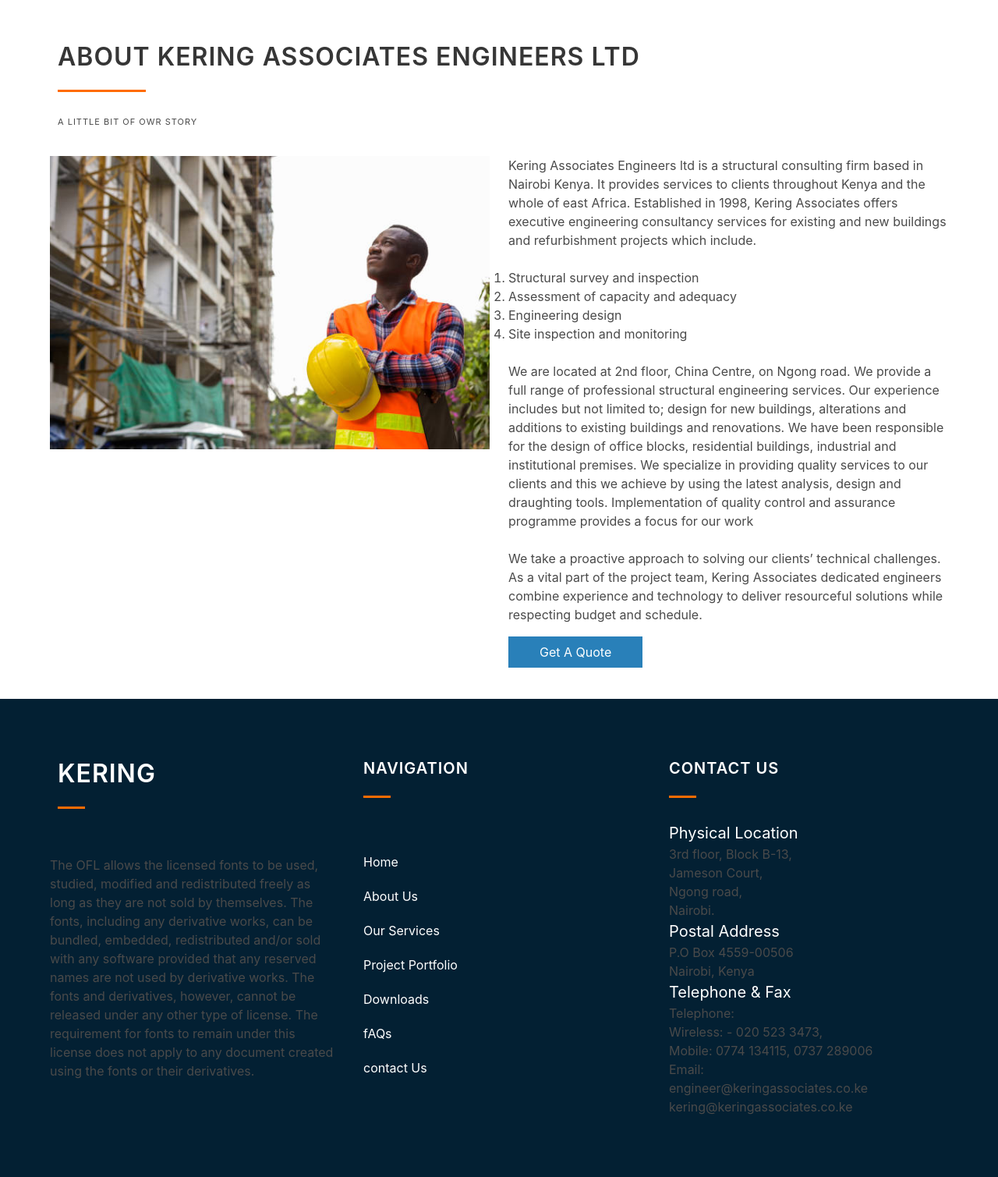
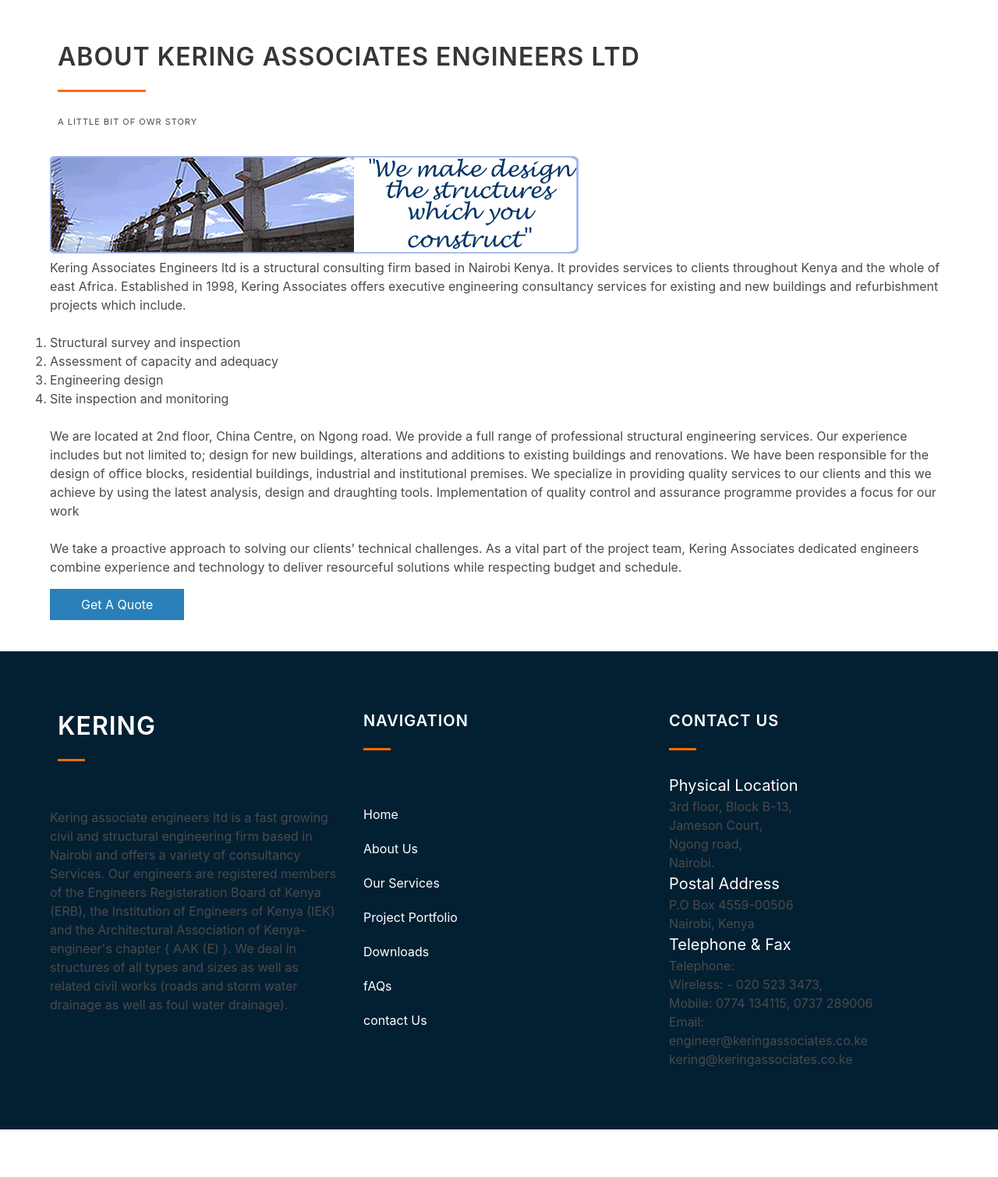
Before and after one commit to anwar254/kerinaga_associates, a PHP site: page /about.php in a window 1280 px wide. Shown: the part 323-1832 px from the top of the page at 78% size. After the commit the page ends 1771 px from the top, so only its background shows below. Run offline with PHP 8.4, Linux system fonts and the light colour scheme.

Commit message:
edited about page

```diff
--- a/about.php
+++ b/about.php
@@ -23,14 +23,9 @@ include_once "header.php";
           </p>
       </div>
     </div>
-
-    <div class="columns">
-      <div class="column">
     <div class="about-img">
-          <img src="../images/671124150-612x612.jpg" alt="about image" />
+      <img src="images/sg_structure2.gif" alt="about image" />
     </div>
-      </div>
-      <div class="column">
     <div class="about-text">
       <p>
         Kering Associates Engineers ltd is a structural consulting firm based in Nairobi Kenya. It provides services to clients throughout Kenya and the whole of east Africa.
@@ -65,8 +60,6 @@ include_once "header.php";
       </div>
     </div>
   </div>
-    </div>
-  </div>
 </section>
 
 <?php
--- a/footer.php
+++ b/footer.php
@@ -8,14 +8,11 @@
                       <div class="k-title-line"></div>
                   </div>
                 </div>
-                <p>The OFL allows the licensed fonts to be used, studied, modified and
-      redistributed freely as long as they are not sold by themselves. The
-      fonts, including any derivative works, can be bundled, embedded,
-      redistributed and/or sold with any software provided that any reserved
-      names are not used by derivative works. The fonts and derivatives,
-      however, cannot be released under any other type of license. The
-      requirement for fonts to remain under this license does not apply
-      to any document created using the fonts or their derivatives.</p>
+                <p>Kering associate engineers ltd is a fast growing civil and structural engineering firm based in Nairobi and offers a variety of consultancy Services.
+
+                Our engineers are registered members of the Engineers Registeration Board of Kenya (ERB), the Institution of Engineers of Kenya (IEK) and the Architectural Association of Kenya-engineer's chapter { AAK (E) }.
+
+                We deal in structures of all types and sizes as well as related civil works (roads and storm water drainage as well as foul water drainage). </p>
             </div>
 
             <div class="column">
--- a/js/main.js
+++ b/js/main.js
@@ -62,5 +62,3 @@ function topFunction() {
     }, 500);
 
 }
-
-console.log([document.body])
```
Also changed, not shown: index.php (+6 -6 lines), services.php (+6 -6 lines), images/258s.jpg (added), images/sg_structure2.gif (added). Lines whose indentation alone changed are shown as unchanged.
